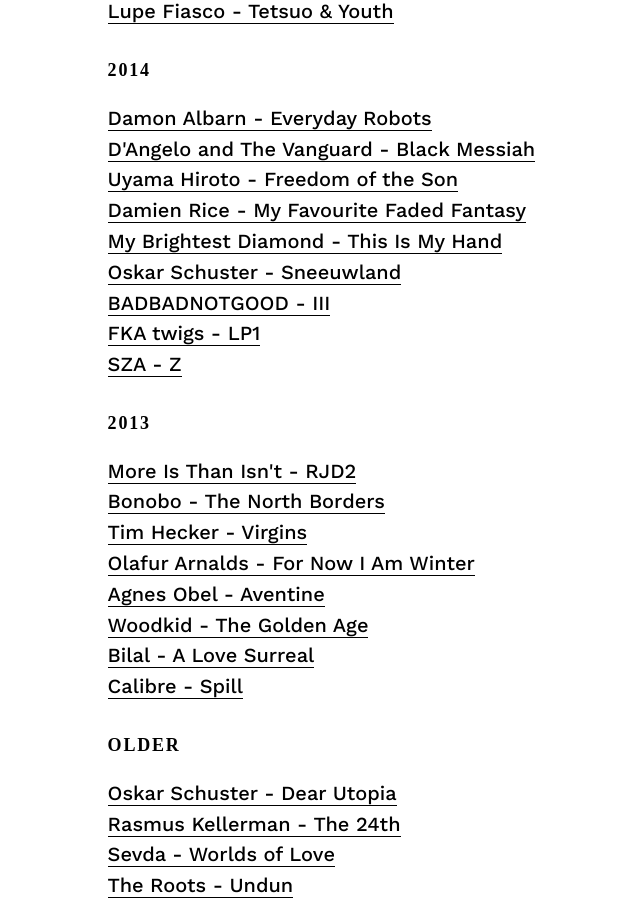
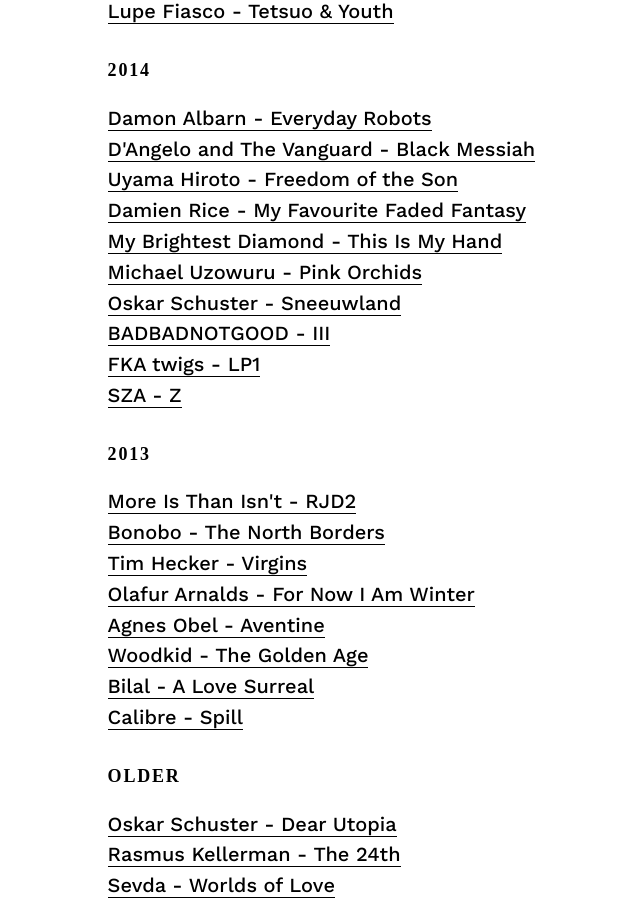
Before and after one commit to agarun/agarun.github.io, a Jekyll site: the page built from _posts/2017-10-02-loved-lists.html, in a window 1280 px wide and 900 px high, scrolled down 1649 px. Shown: the whole window, without its empty margins (110-750 px from the left). Built offline with Jekyll 4.4.1, drawn with Linux system fonts in a browser that asks for light colours; some web fonts are replaced.

Commit message:
Update music.yml

```diff
--- a/_data/music.yml
+++ b/_data/music.yml
@@ -139,6 +139,10 @@
       title: This Is My Hand
       link: https://www.youtube.com/watch?v=fE1Y1QPNz5I&list=PL1BS70vPwk2APoVV4G1Yl0JNFJdqmiZMa
 
+    - artist: Michael Uzowuru
+      title: Pink Orchids
+      link: https://soundcloud.com/michaeluzowuru/sets/pink-orchids
+
     - artist: Oskar Schuster
       title: Sneeuwland
       link: https://www.youtube.com/watch?v=X6xdJqqcyuI
```
